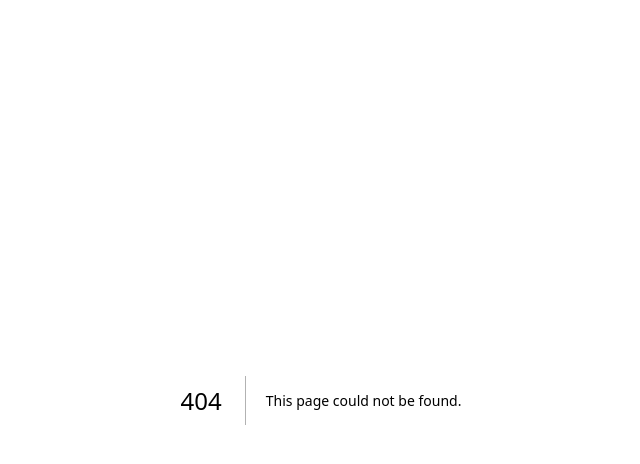
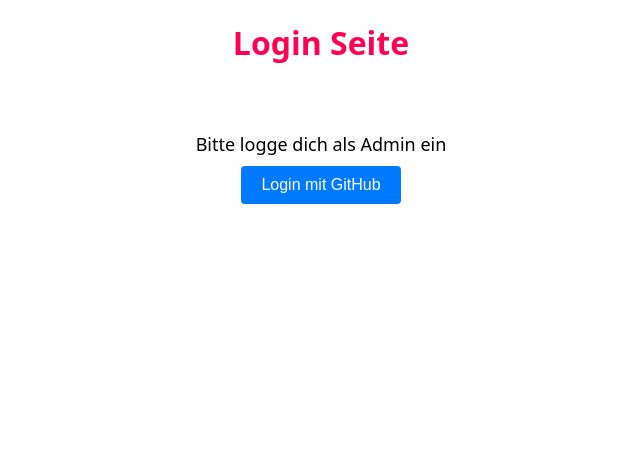
Before and after one commit to sschoe85/roomcheck, a Next.js app: page /login in a window 1280 px wide. Before the commit this address had no page. Shown: the top 464 px of the page, without its empty margins (319-959 px from the left). Built offline with nearby package versions, Linux system fonts and the light colour scheme; no server answers.

Commit message:
Login functionality

```diff
--- a/components/Login/index.js
+++ b/components/Login/index.js
@@ -0,0 +1,22 @@
+import { signIn, signOut, useSession } from "next-auth/react";
+import { LoginContainer, LoginButton, LoginText, LogoutButton } from "./styles";
+
+export default function Login() {
+  const { data: session } = useSession();
+
+  if (session) {
+    return (
+      <LoginContainer>
+        <LoginText>Eingeloggt als {session.user.name}</LoginText>
+        <LogoutButton onClick={signOut}>Log Out</LogoutButton>
+      </LoginContainer>
+    );
+  } else {
+    return (
+      <LoginContainer>
+        <LoginText>Bitte logge dich als Admin ein</LoginText>
+        <LoginButton onClick={() => signIn()}>Login mit GitHub</LoginButton>
+      </LoginContainer>
+    );
+  }
+}
--- a/components/Login/styles.js
+++ b/components/Login/styles.js
@@ -0,0 +1,45 @@
+import styled from "styled-components";
+
+const LoginContainer = styled.div`
+  display: flex;
+  flex-direction: column;
+  align-items: center;
+  margin-top: 50px;
+`;
+
+const LoginButton = styled.button`
+  background-color: #007bff;
+  color: #fff;
+  padding: 10px 20px;
+  border: none;
+  border-radius: 4px;
+  font-size: 16px;
+  cursor: pointer;
+  transition: background-color 0.2s ease;
+
+  &:hover {
+    background-color: #0056b3;
+  }
+`;
+
+const LogoutButton = styled.button`
+  background-color: #dc3545;
+  color: #fff;
+  padding: 10px 20px;
+  border: none;
+  border-radius: 4px;
+  font-size: 16px;
+  cursor: pointer;
+  transition: background-color 0.2s ease;
+
+  &:hover {
+    background-color: #ac1f2d;
+  }
+`;
+
+const LoginText = styled.p`
+  font-size: 18px;
+  margin-bottom: 10px;
+`;
+
+export { LoginContainer, LoginButton, LoginText, LogoutButton };
--- a/pages/_app.js
+++ b/pages/_app.js
@@ -1,14 +1,20 @@
 import GlobalStyle from "../styles";
 import Head from "next/head";
+import { SessionProvider } from "next-auth/react";
 
-export default function App({ Component, pageProps }) {
+export default function App({
+  Component,
+  pageProps: { session, ...pageProps },
+}) {
   return (
     <>
       <GlobalStyle />
       <Head>
-        <title>Capstone Project</title>
+        <title>RoomCheck</title>
       </Head>
-      <Component {...pageProps} />
+      <SessionProvider session={session}>
+        <Component {...pageProps} />
+      </SessionProvider>
     </>
   );
 }
--- /dev/null
+++ b/pages/login/index.js
@@ -0,0 +1,11 @@
+import Heading from "../../components/Heading";
+import Login from "../../components/Login";
+
+export default function LoginPage() {
+  return (
+    <div>
+      <Heading>Login Seite</Heading>
+      <Login />
+    </div>
+  );
+}
```
Also changed, not shown: pages/admin/[id].js (+16 -0 lines), pages/admin/index.js (+21 -0 lines), pages/api/auth/[...nextauth].js (+9 -6 lines).
